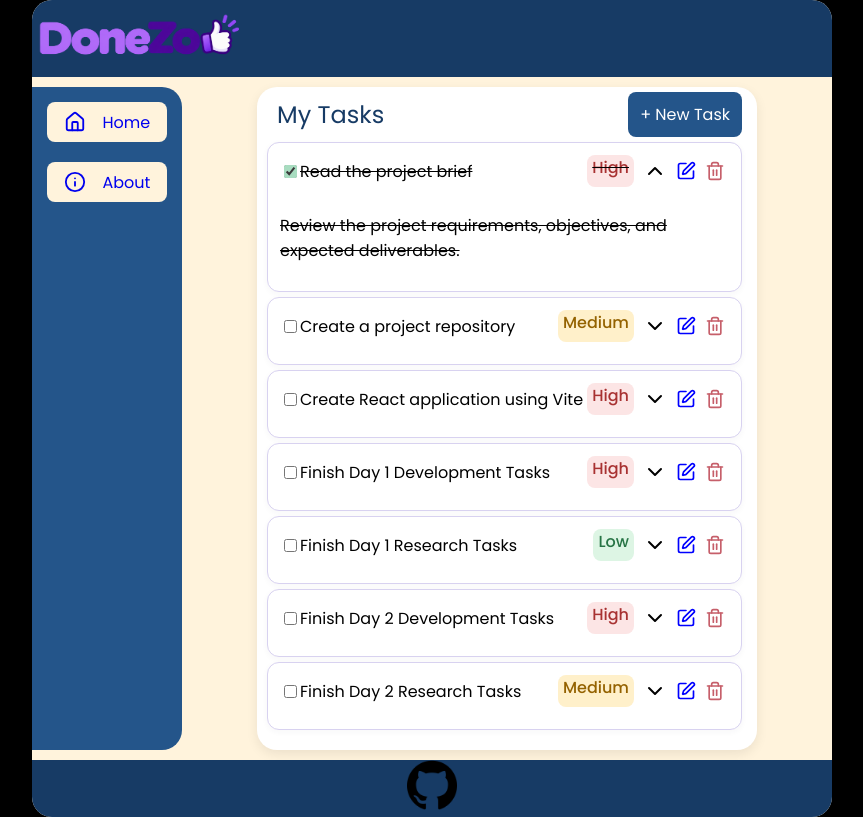
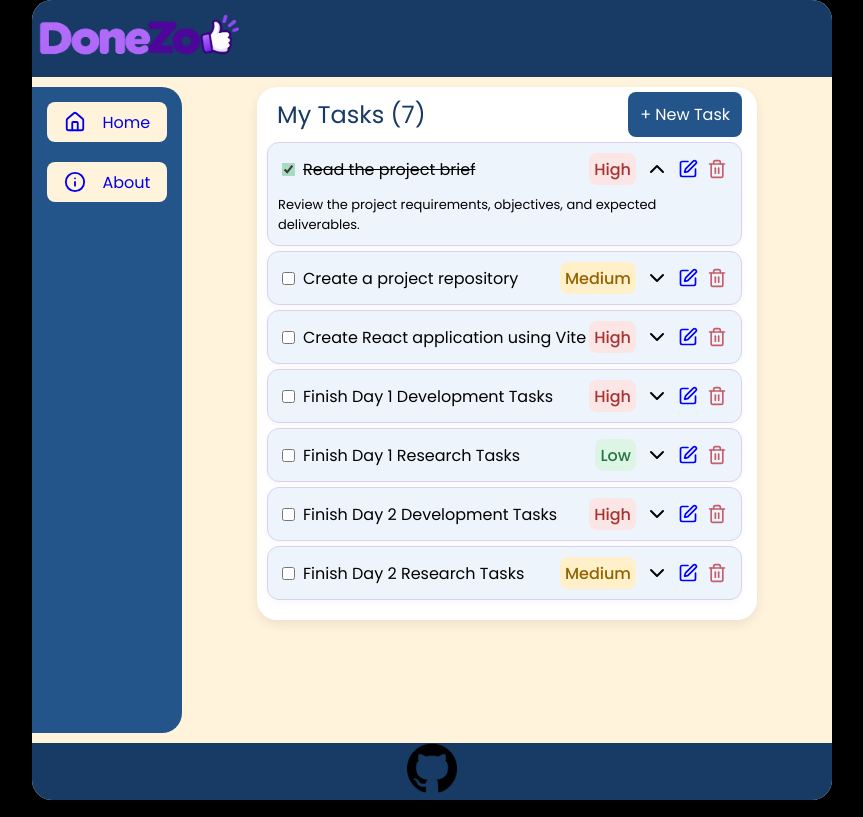
Before and after one commit to Mustafa-Assaf/DoneZo, a React (Vite) app: page / in a window 1280 px wide. Both pictures are taken after a click on the button 863 px from the left and 171 px from the top of the page. Shown: the whole page, without its empty margins (208-1071 px from the left). Built offline with nearby package versions, Linux system fonts and the light colour scheme.

Commit message:
Update task background color. Small layout changes and text alignment.

```diff
--- a/src/App.css
+++ b/src/App.css
@@ -64,10 +64,12 @@ body {
 
 .content main {
   flex: 1;
+  min-width: 0;
+  padding: 0 15px;
 }
 
 .listContainer {
-  background-color: #ffffff;
+  background-color:white;
   border-radius: 20px;
   width: 100%;
   max-width: 500px;
@@ -121,17 +123,18 @@ body {
   flex-direction: column;
   align-items: stretch;
   gap: 10px;
-  border: 1px solid #D8D2F0;
+  border: 1px solid #d8d2f0;
   border-radius: 12px;
   box-shadow: 0 2px 6px rgba(56, 43, 72, 0.04);
-  padding: 12px;
+  padding: 10px;
   margin-bottom: 5px;
-  background-color:  #ffffff;
+  background-color: #EDF4FC;
 }
 
 .styleListItems .taskName {
   flex: 1;
   min-width: 0;
+  margin-left: 5px;
 }
 
 .styleListItems .taskEditLink {
@@ -153,6 +156,11 @@ body {
 
 .styleListItems input {
   accent-color: #a8dcc0;
+}
+
+.styleListItems p {
+  margin: 0;
+  font-size: 13px;
 }
 
 .listIcons {
--- a/src/components/HomePage.jsx
+++ b/src/components/HomePage.jsx
@@ -19,7 +19,7 @@ function HomePage({ taskValue, setTaskValue }) {
   return (
     <div className="listContainer">
       <div id="myTasks">
-        <h2>My Tasks</h2>
+        <h2>My Tasks ({taskValue.length})</h2>
         <Link to={`/new-task`} id="newTaskBtn">+ New Task</Link>
       </div>
 
--- a/src/components/ListItem.jsx
+++ b/src/components/ListItem.jsx
@@ -9,34 +9,49 @@ function ListItem({ handleTaskCheck, handleTaskRemove, item, index }) {
 
   const stylePriorityItems = {
     borderRadius: "8px",
-    backgroundColor: item.priority=== "Low" ? "#DDF5E4" : item.priority=== "Medium" ? "#FFF0CA" :"#FCE5E5",
-    color: item.priority=== "Low" ? "#277445" : item.priority=== "Medium" ? "#946200" :"#A83232",
+    backgroundColor:
+      item.priority === "Low"
+        ? "#DDF5E4"
+        : item.priority === "Medium"
+          ? "#FFF0CA"
+          : "#FCE5E5",
+    color:
+      item.priority === "Low"
+        ? "#277445"
+        : item.priority === "Medium"
+          ? "#946200"
+          : "#A83232",
     padding: "0 5px",
-    fontWeight: "500"
-  }
+    fontWeight: "500",
+    display: "flex",
+    alignItems: "center",
+    justifyContent: "center"
+  };
 
-  const [showDescription, setShowDescription] = useState (false);
+  const [showDescription, setShowDescription] = useState(false);
 
-  const handleToggleDescription = () =>{
+  const handleToggleDescription = () => {
     let toggle = !showDescription;
     setShowDescription(toggle);
-  }
-  console.log(showDescription);
+  };
+
   return (
     <li
       className="styleListItems"
-      style={item.completed ? styleListItemsDone : {}}
-    ><div style={{display: "flex", flex: "1", alignItems: "center"}}>
+
+    >
+      <div style={{ display: "flex", flex: "1", alignItems: "center" }}>
         <input
           onChange={(event) => handleTaskCheck(index, event.target.checked)}
           checked={item.completed}
           type="checkbox"
         />
-      <span className="taskName">{item.task}</span>
+        <span className="taskName" style={item.completed ? styleListItemsDone : {}}>{item.task}</span>
         <div className="listIcons">
-
-      <span  style={stylePriorityItems}>{item.priority}</span>
-      <button onClick={handleToggleDescription}>{showDescription ?<ChevronUp />:<ChevronDown /> }</button>
+          <span style={stylePriorityItems}>{item.priority}</span>
+          <button onClick={handleToggleDescription}>
+            {showDescription ? <ChevronUp /> : <ChevronDown />}
+          </button>
 
           <Link to={`/task-details/${item.id}`} className="taskEditLink">
             <SquarePen size={20} color="blue" />
@@ -47,15 +62,15 @@ function ListItem({ handleTaskCheck, handleTaskRemove, item, index }) {
           </button>
         </div>
       </div>
+
+      {showDescription && (
         <div>
-        {showDescription && <p>{item.description}</p>}
+          {" "}
+          <p>{item.description}</p>
         </div>
-
+      )}
     </li>
-
   );
 }
 
-
-
 export default ListItem;
```
Lines whose indentation alone changed are shown as unchanged.
